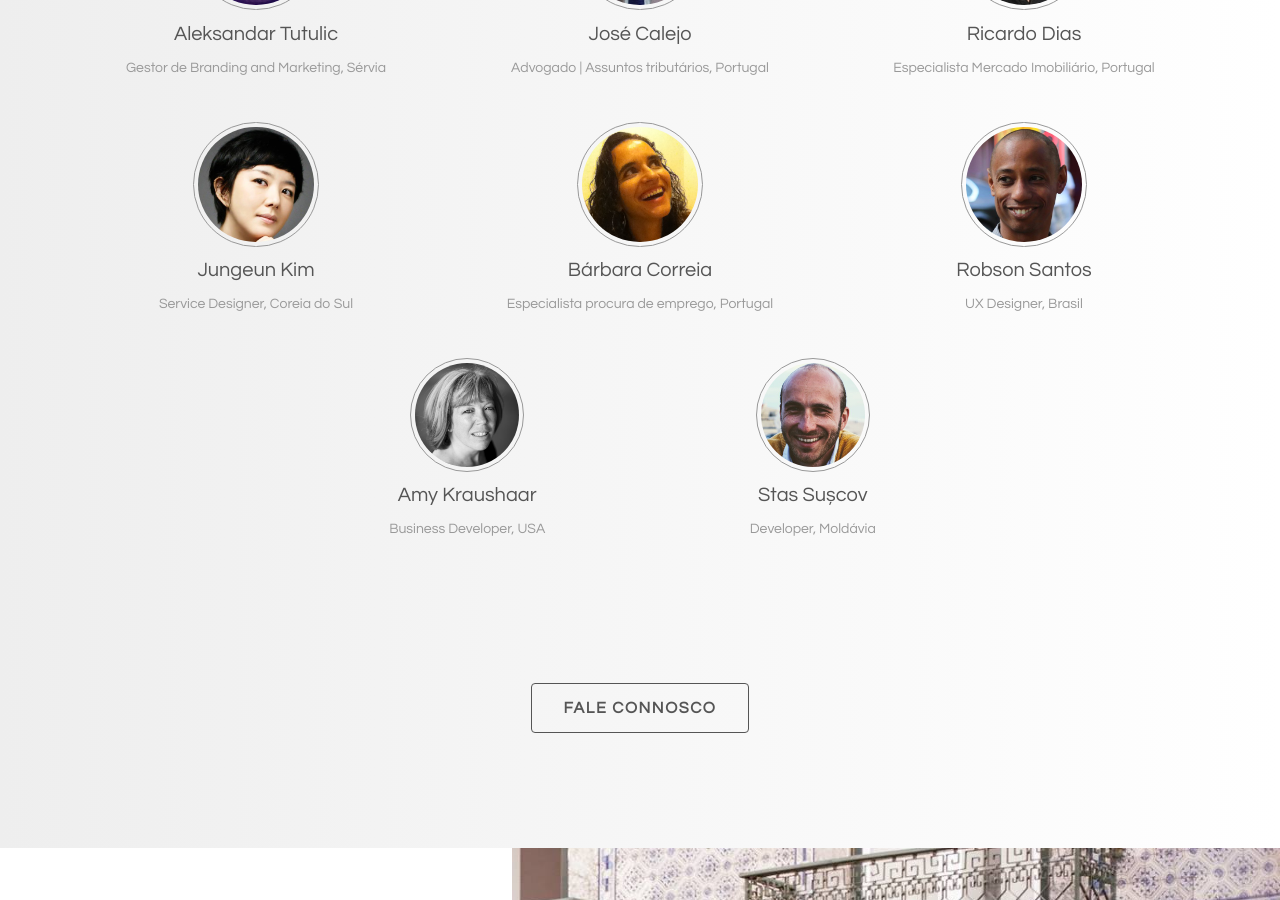
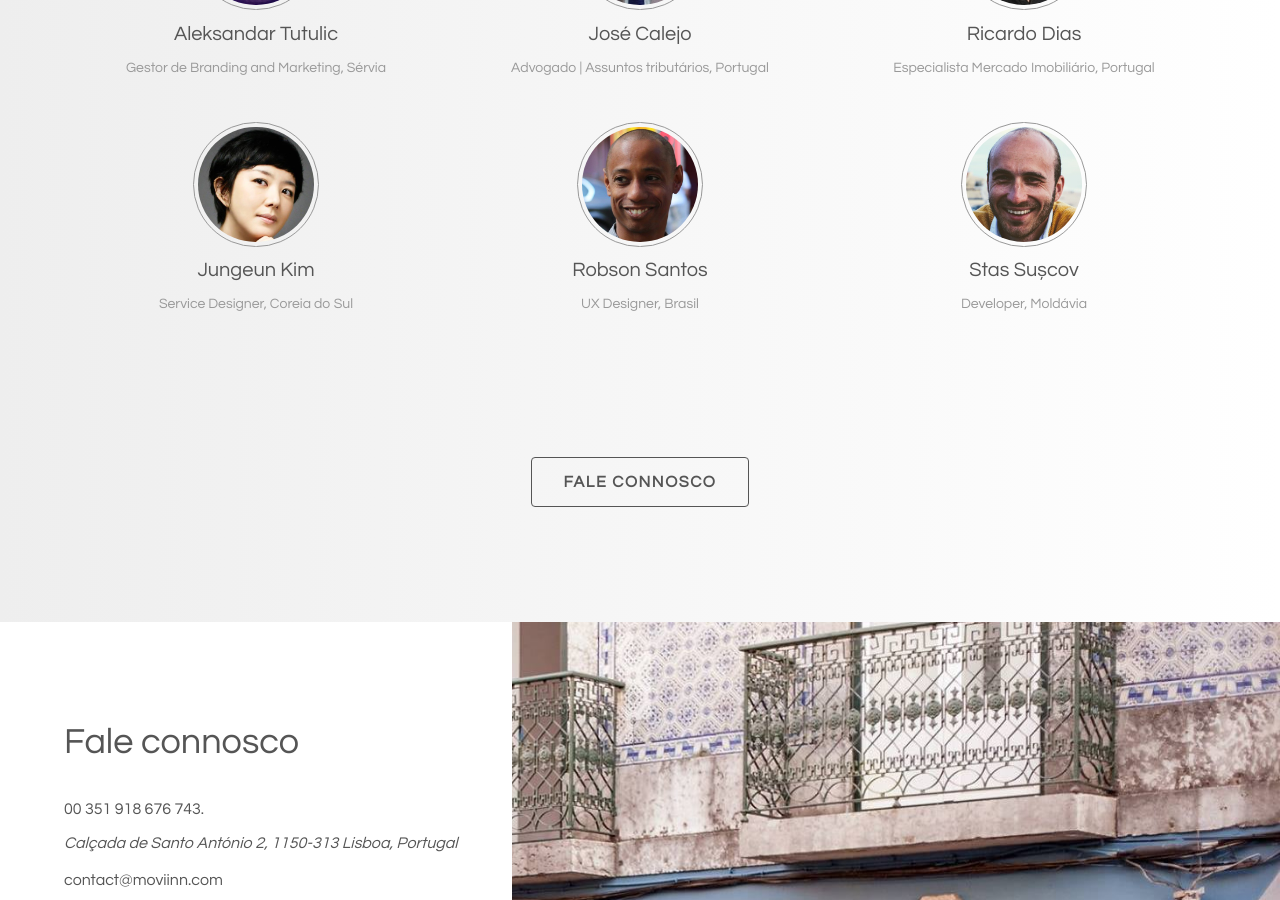
Before and after one commit to Moviinn/moviinn.github.io, a Jekyll site: the page built from pt/index.md, in a window 1280 px wide and 900 px high, scrolled down 5291 px. Built offline with Jekyll 4.4.1, drawn with Linux system fonts in a browser that asks for light colours; nearby versions of some CDN libraries.

Commit message:
Update the team.

```diff
--- a/_includes/pt/content/team.html
+++ b/_includes/pt/content/team.html
@@ -68,21 +68,14 @@
         </p>
       </div>
 
+      <div class="dn db-l cf"></div>
+      <div class="db dn-ns cf"></div>
+
       <div class="w-50 w-third-l fl pt4 tc">
         <img src="/assets/faces/jungeun.jpg" alt="Jungeun Kim" class="w-30 br-100 ba b--silver pa1" />
         <h5 class="f4 mv2 fw1">Jungeun Kim</h5>
         <p class="f6 silver">
           Service Designer, Coreia do Sul
-        </p>
-      </div>
-
-      <div class="w-50 w-third-l fl pt4 tc">
-        <div class="dib db-l">
-          <img src="/assets/faces/barbara.jpg" alt="Bárbara Correia" class="w-30 br-100 ba b--silver pa1" />
-        </div>
-        <h5 class="f4 mv2 fw1">Bárbara Correia</h5>
-        <p class="f6 silver">
-          Especialista procura de emprego, Portugal
         </p>
       </div>
 
@@ -94,21 +87,9 @@
         </p>
       </div>
 
-      <div class="dn db-l w-20-l fl pt4 tc">
-        &nbsp;
-      </div>
+      <div class="db dn-ns cf"></div>
 
-      <div class="w-50 w-30-l fl pt4 tc">
-        <div class="dib db-l">
-          <img src="/assets/faces/amy.jpg" alt="Amy Kraushaar" class="w-30 br-100 ba b--silver pa1" />
-        </div>
-        <h5 class="f4 mv2 fw1">Amy Kraushaar</h5>
-        <p class="f6 silver">
-          Business Developer, USA
-        </p>
-      </div>
-
-      <div class="w-50 w-30-l center fl-l pt4 tc">
+      <div class="w-50 w-third-l fl pt4 tc">
         <div class="dib db-l">
           <img src="/assets/faces/stas.jpg" alt="Stas Sușcov" class="w-30 br-100 ba b--silver pa1" />
         </div>
```
Also changed, not shown: _includes/en/content/team.html (+6 -23 lines).
